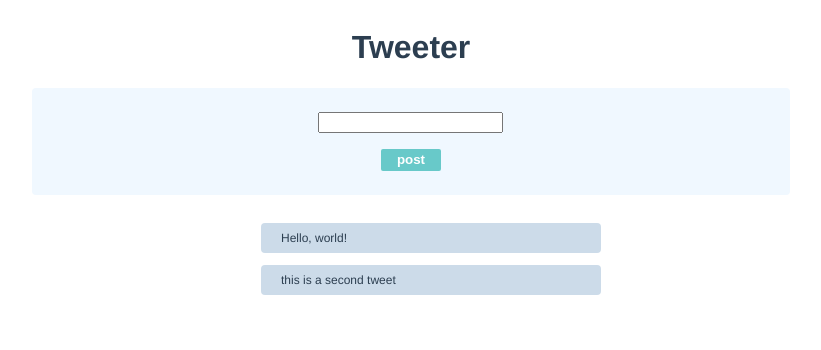
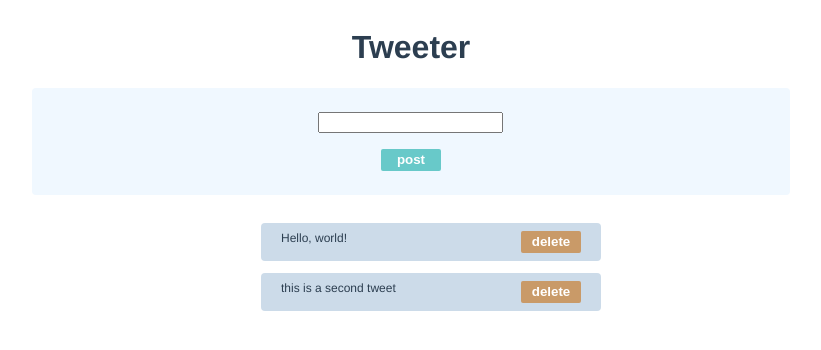
Before and after one commit to takayuki-s/vue-app, a Vue app in the folder vue3-typescript/vue-guide/: page / in a window 1280 px wide. Shown: the top 350 px of the page, without its empty margins (229-1050 px from the left). Built offline with nearby package versions, Linux system fonts and the light colour scheme.

Commit message:
動的なリスト（要素の削除）

```diff
--- a/vue3-typescript/vue-guide/src/components/Tweet.vue
+++ b/vue3-typescript/vue-guide/src/components/Tweet.vue
@@ -2,12 +2,18 @@
 import { ref } from 'vue';
 const tweets = ref([{ id: 0, description: "Hello, world!"}, { id: 1, description: "this is a second tweet"}])
 const inputtingDescription = ref<string>("")
+
 const postTweet = () => {
   const tweet = { id: Math.random(), description: inputtingDescription.value}
   tweets.value.push(tweet)
   inputtingDescription.value = ""
   console.log("post...", tweets.value)
 }
+
+const deleteTweet = (id: number) => {
+  tweets.value = tweets.value.filter(t => t.id !== id)
+}
+
 </script>
 
 <template>
@@ -21,6 +27,7 @@ const postTweet = () => {
       <ul>
         <li v-for="tweet in tweets" :key="tweet.id" class="tweet-list">
           <span>{{ tweet.description }}</span>
+          <button @click="deleteTweet(tweet.id)" class="delete-button">delete</button>
         </li>
       </ul>
     </div>
@@ -57,7 +64,7 @@ const postTweet = () => {
   width: 300px;
 }
 
-button {
+.save-button {
   color: #fff;
   font-weight: bold;
   background-color: #68c9c9;
@@ -66,9 +73,21 @@ button {
   width: 60px;
   height: 22px;
 }
+.save-button:hover {
+  background-color: #37bdbd;
+}
 
-button:hover {
-  margin-bottom: 16px
+.delete-button {
+  color: #fff;
+  font-weight: bold;
+  background-color: #c99a68;
+  border-radius: 2px;
+  border: none;
+  width: 60px;
+  height: 22px;
+}
+.delete-button:hover {
+  background-color: #ac783f;
 }
 
 input {
```
